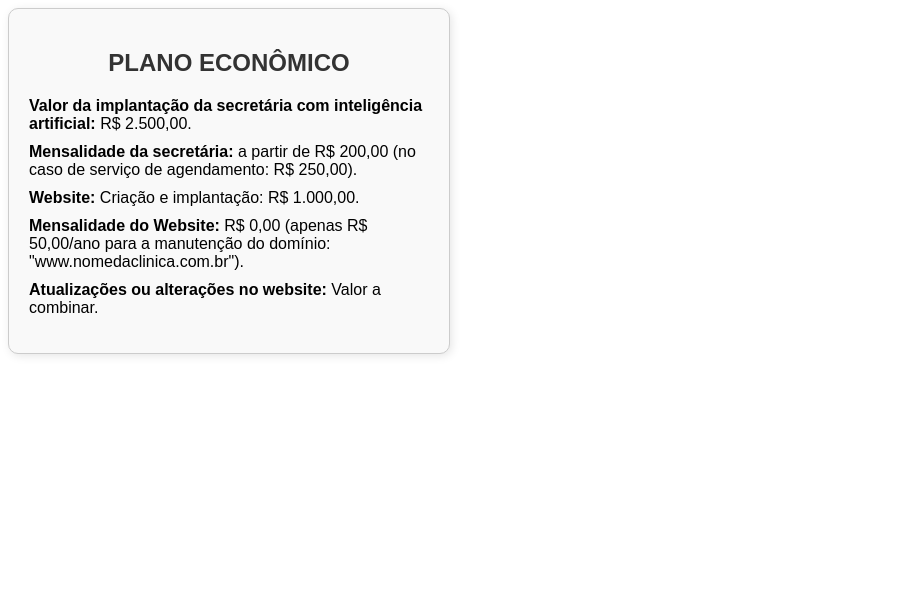
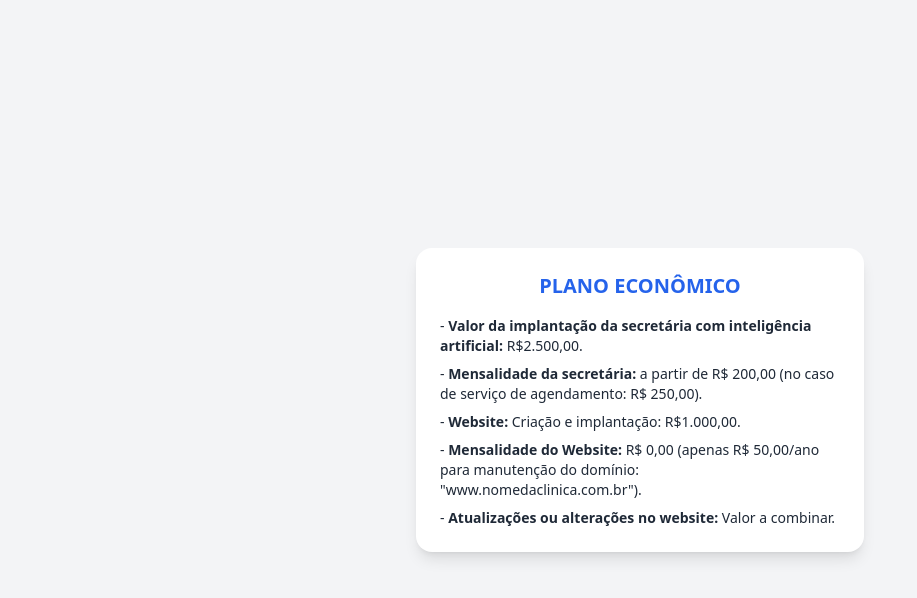
Before and after one commit to automatizaia/planoeconomico, a plain HTML site: page index.html in a window 1280 px wide. Shown: the whole page, without its empty margins (0-917 px from the left). Drawn offline with nearby package versions, Linux system fonts and the light colour scheme.

Commit message:
Update index.html

```diff
--- a/index.html
+++ b/index.html
@@ -1,42 +1,19 @@
 <!DOCTYPE html>
-<html lang="pt-BR">
+<html lang="pt-br">
 <head>
     <meta charset="UTF-8">
     <meta name="viewport" content="width=device-width, initial-scale=1.0">
+    <script src="https://cdn.tailwindcss.com"></script>
     <title>Plano Econômico</title>
-    <style>
-        .card {
-            border: 1px solid #ccc;
-            padding: 20px;
-            border-radius: 10px;
-            max-width: 400px;
-            font-family: Arial, sans-serif;
-            box-shadow: 2px 2px 10px rgba(0, 0, 0, 0.1);
-            background-color: #f9f9f9;
-        }
-        .card h2 {
-            text-align: center;
-            color: #333;
-        }
-        .card ul {
-            list-style-type: none;
-            padding: 0;
-        }
-        .card ul li {
-            margin-bottom: 10px;
-        }
-    </style>
 </head>
-<body>
-    <div class="card">
-        <h2>PLANO ECONÔMICO</h2>
-        <ul>
-            <li><strong>Valor da implantação da secretária com inteligência artificial:</strong> R$ 2.500,00.</li>
-            <li><strong>Mensalidade da secretária:</strong> a partir de R$ 200,00 (no caso de serviço de agendamento: R$ 250,00).</li>
-            <li><strong>Website:</strong> Criação e implantação: R$ 1.000,00.</li>
-            <li><strong>Mensalidade do Website:</strong> R$ 0,00 (apenas R$ 50,00/ano para a manutenção do domínio: "www.nomedaclinica.com.br").</li>
-            <li><strong>Atualizações ou alterações no website:</strong> Valor a combinar.</li>
-        </ul>
+<body class="flex items-center justify-center min-h-screen bg-gray-100">
+    <div class="bg-white shadow-lg rounded-2xl p-6 max-w-md text-gray-800">
+        <h2 class="text-xl font-bold text-center text-blue-600 mb-4">PLANO ECONÔMICO</h2>
+        <p class="text-sm mb-2">- <strong>Valor da implantação da secretária com inteligência artificial:</strong> R$2.500,00.</p>
+        <p class="text-sm mb-2">- <strong>Mensalidade da secretária:</strong> a partir de R$ 200,00 (no caso de serviço de agendamento: R$ 250,00).</p>
+        <p class="text-sm mb-2">- <strong>Website:</strong> Criação e implantação: R$1.000,00.</p>
+        <p class="text-sm mb-2">- <strong>Mensalidade do Website:</strong> R$ 0,00 (apenas R$ 50,00/ano para manutenção do domínio: "www.nomedaclinica.com.br").</p>
+        <p class="text-sm">- <strong>Atualizações ou alterações no website:</strong> Valor a combinar.</p>
     </div>
 </body>
 </html>
```
